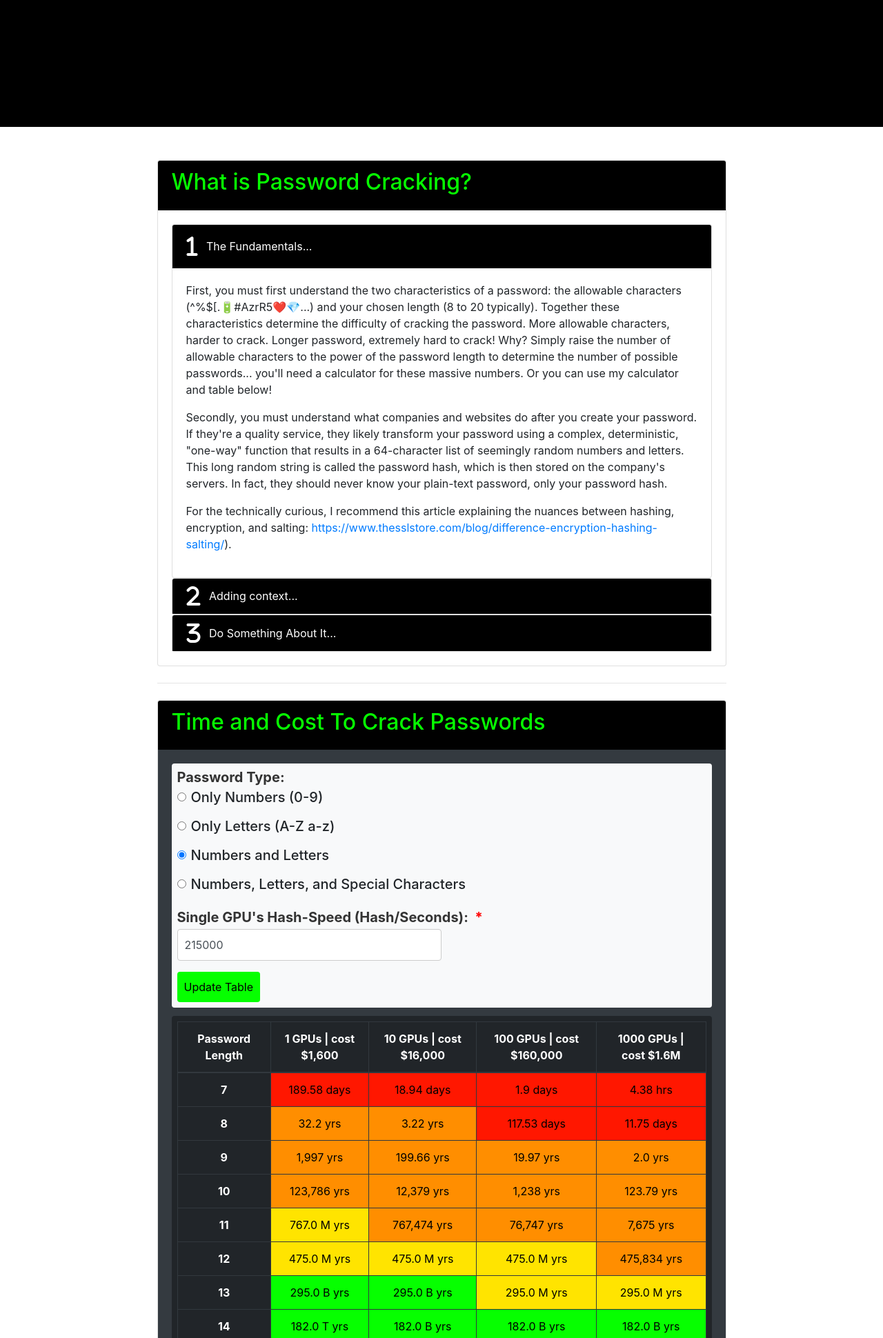
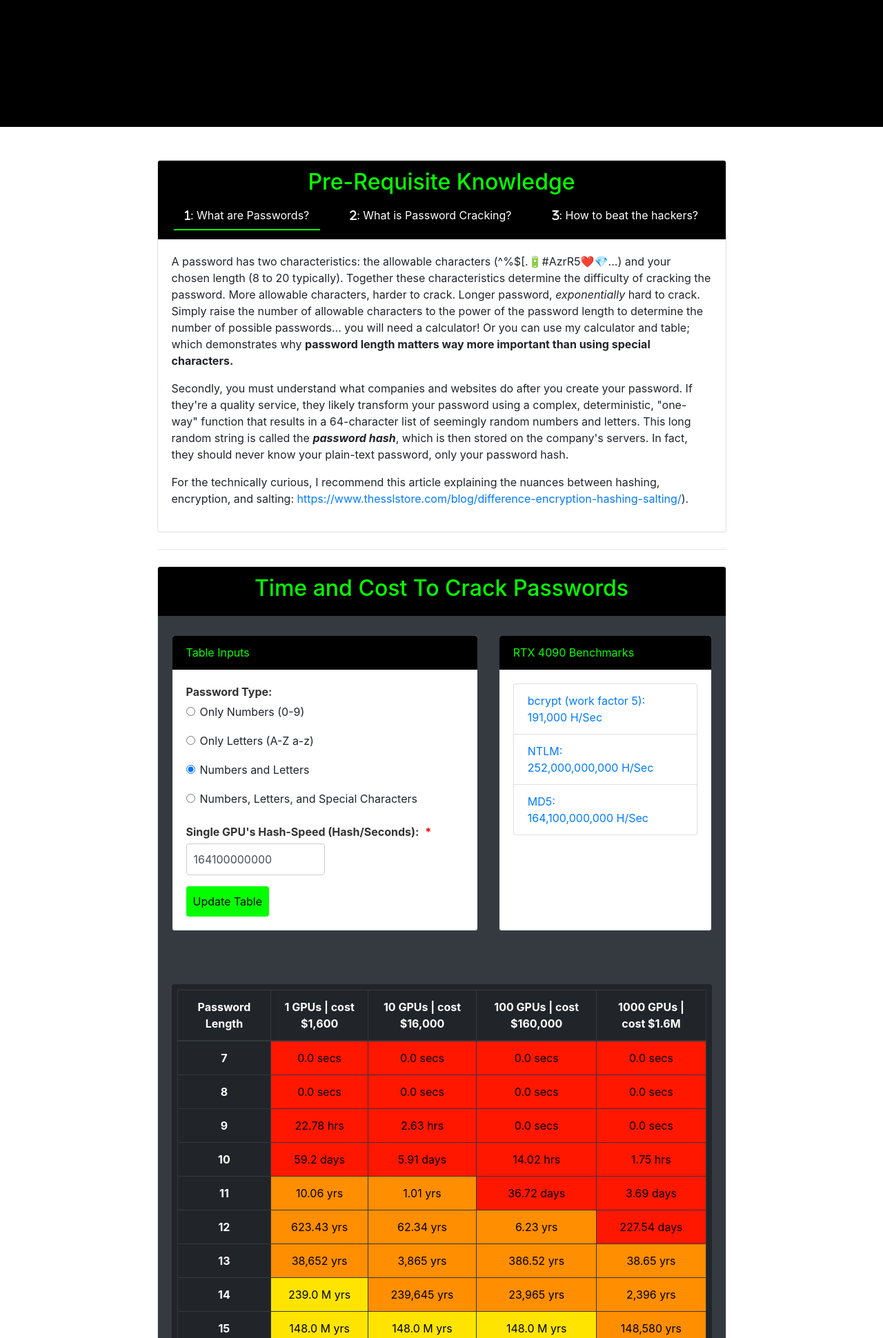
Before and after one commit to thomas-engels/password_size_matters, a Flask app: page / in a window 1280 px wide. Shown: the part 444-2384 px from the top of the page at 69% size. Run offline with Flask 3, Linux system fonts and the light colour scheme; some libraries are stand-ins or nearby versions.

Commit message:
Add navbar to first card

```diff
--- a/forms.py
+++ b/forms.py
@@ -4,11 +4,7 @@ from wtforms.validators import DataRequired
 
 
 class PasswordForm(FlaskForm):
-    # password_type_2 = SelectField("Password type",
-    #                             choices=[(1, 'Only Numbers (0-9)'), (2, 'Only Letters (A-Z a-z)'), (3, 'Numbers and Letters'),
-    #                                      (4, 'Numbers, Letters, and Special Characters')], default=3, validators=[DataRequired()])
     password_type = RadioField("Password Type:", choices=[(1, 'Only Numbers (0-9)'), (2, 'Only Letters (A-Z a-z)'), (3, 'Numbers and Letters'),
                                          (4, 'Numbers, Letters, and Special Characters')], default=3, validators=[DataRequired()])
-    hash_rate = IntegerField("Single GPU's Hash-Speed (Hash/Seconds): ", default=215000, validators=[DataRequired()])
+    hash_rate = IntegerField("Single GPU's Hash-Speed (Hash/Seconds): ", default=164100000000, validators=[DataRequired()])
     submit = SubmitField("Update Table")
-    # encryption_algo = SelectField('Select the password encryption algorithm')
--- a/main.py
+++ b/main.py
@@ -96,14 +96,14 @@ def create_time_cracking_df_table(password_type: int, hash_rate):
 @app.route('/', methods=['POST', 'GET'])
 def home():
     password_form = PasswordForm()
-    df = create_time_cracking_df_table(password_type_dict['3'], 215000)
+    df = create_time_cracking_df_table(password_type_dict['3'], 164100000000)
     df_table_html = df.to_html(classes=["table", "table-bordered", "table-dark", "table-responsive"],
                                col_space=3,
                                justify='center')
     soup = BeautifulSoup(df_table_html, 'html.parser')
     df_table_body = soup.find('tbody')
     pretty.pprint(df_table_body)
-    scroll_to = None
+    scroll = False
     if password_form.validate_on_submit():
         pwd_type = password_form.password_type.data
         hash_rate = password_form.hash_rate.data
@@ -116,8 +116,8 @@ def home():
         soup = BeautifulSoup(df_table_html, 'html.parser')
         df_table_body = soup.find('tbody')
         pretty.pprint(df_table_body)
-        scroll_to = 'main-section'
-    return render_template('index.html', table_body=df_table_body, form=password_form, scroll_to=scroll_to)
+        scroll = True
+    return render_template('index.html', table_body=df_table_body, form=password_form, scroll=scroll)
 
 
 @app.route("/contact", methods=["GET", "POST"])
--- a/static/css/styles.css
+++ b/static/css/styles.css
@@ -488,3 +488,34 @@ header.masthead .post-heading .meta a {
     text-decoration: none;
     color: white;
 }
+
+.introduction .card-body {
+    display: none;
+}
+.introduction .card-body.active {
+    display: block;
+}
+
+.introduction .card-header,
+#table-card-header {
+    position: -webkit-sticky; /* For Safari */
+    position: sticky;
+    top: 0;
+    z-index: 1;
+}
+
+.introduction .nav-pills .nav-link {
+    background-color: transparent;
+    border-radius: 0;
+    color: white;
+}
+
+.introduction .nav-pills .nav-link.active {
+    border-bottom: 2px #06FF00 solid;
+}
+
+.btn-primary:hover {
+    box-shadow: 0 12px 16px 0 rgba(0,0,0,0.24),0 17px 50px 0 rgba(0,0,0,0.19);
+    background-color: #06FF00;
+    color: black;
+}
--- a/static/js/scripts.js
+++ b/static/js/scripts.js
@@ -14,49 +14,39 @@ $(document).ready(function() {
   });
 });
 
+document.addEventListener("DOMContentLoaded", function() {
+    var links = document.querySelectorAll('.introduction .nav-link');
+    console.log(links);
+    var card_bodies = document.querySelectorAll('.introduction .card-body');
+    console.log(card_bodies);
+    var card = document.querySelector('.card');
+    console.log(card)
+    var table = document.querySelector('#main-section')
+    console.log(table)
+    var button = document.querySelector('.main .btn')
+    console.log(button)
 
-document.addEventListener('DOMContentLoaded', function () {
-    var first_section_button = document.querySelector("#headingOne button");
-    first_section_button.addEventListener('click', function(){
-        first_a = document.querySelector("#first-collapse")
-        console.log(first_a)
-        first_a.scrollIntoView()
+    links.forEach(function(link){
+        link.addEventListener('click', function(event){
+
+            event.preventDefault();
+
+            links.forEach(function(link){
+                link.classList.remove('active');
+            });
+
+            link.classList.add('active');
+
+            card_bodies.forEach(function(card_body){
+                card_body.classList.remove('active');
+            });
+
+            // Show Tab by querying the links target-attribute; which returns the target card body element
+            var target = document.querySelector(link.getAttribute('data-target'));
+            // Simply add the target card body element
+            target.classList.add('active');
+
+            card.scrollIntoView({ behavior: 'smooth' });
+        });
     });
-    var second_section_button = document.querySelector("#headingTwo button");
-    second_section_button.addEventListener('click', function(){
-        second_a = document.getElementById("#second-collapse")
-        second_a.scrollIntoView()
-    });
-    var third_section_button = document.querySelector("#headingThree button");
-    third_section_button.addEventListener('mouseover', function(){
-        third_a = document.getElementById("#third-collapse")
-        third_a.scrollIntoView()
-    });
-
-//    // Smooth scroll to #headingOne on click over button in #headingOne
-//    var button_1 = document.querySelector('#headingOne .btn');
-//    button_1.addEventListener('click', function() {
-//        var targetElement = document.getElementById('headingOne');
-//        if (targetElement) {
-//            targetElement.scrollIntoView({ behavior: 'smooth', block: 'start' });
-//        }
-//    });
-//    // Smooth scroll to #headingTwo on click over button in #headingTwo
-//    var button_2 = document.querySelector('#headingTwo .btn');
-//    button_2.addEventListener('click', function() {
-//        var targetElement = document.getElementById('headingTwo');
-//        if (targetElement) {
-//            targetElement.scrollIntoView({ behavior: 'smooth', block: 'start' });
-//        }
-//    });
-//
-//    var button_3 = document.querySelector('#headingThree .btn');
-//    button_3.addEventListener('click', function() {
-//        var targetElement = document.getElementById('headingThree');
-//        if (targetElement) {
-//            targetElement.scrollIntoView({ behavior: 'smooth', block: 'start' });
-//        }
-//    });
-
-    // Add more event listeners for other buttons as needed
 });
--- a/templates/index.html
+++ b/templates/index.html
@@ -1,18 +1,18 @@
 {% include "header.html" %}
 {% from "bootstrap5/form.html" import render_form %}
 {% block content %}
-{% if scroll_to == 'main-section' %}
+{% if scroll == True %}
 <script>
-    window.onload = function() {
-        document.getElementById('main-section').scrollIntoView();
-    };
+    document.addEventListener("DOMContentLoaded", function(){
+        var table = document.querySelector('#main-section')
+        table.scrollIntoView();
+    });
 </script>
 {% endif %}
 <header
         class="masthead"
         style="background: black"
 >
-<!--        linear-gradient(to right, #FF1700, #FF8E00, #FFE400, #06FF00);"-->
     <div class="container position-relative px-4 px-lg-5">
         <div class="row gx-4 gx-lg-5 justify-content-center">
             <div class="col-md-9">
@@ -24,71 +24,62 @@
         </div>
     </div>
 </header>
-<div class="container">
+<div class="container introduction">
     <div class="row justify-content-center">
         <div class="col-md-9">
-            <div class="card">
-                <div class="card-header"><h2>What is Password Cracking?</h2></div>
-                <div class="card-body">
+            <div class="card text-center">
+                <div class="card-header">
+                    <h2>Pre-Requisite Knowledge</h2>
+                    <ul class="nav nav-pills card-header-pills justify-content-around">
+                        <li class="nav-item">
+                            <a class="nav-link active" href="#" data-target="#tab-1"><i class="fa-solid fa-1"></i>: What are Passwords?</a>
+                        </li>
+                        <li class="nav-item">
+                            <a class="nav-link" href="#" data-target="#tab-2"><i class="fa-solid fa-2"></i>: What is Password Cracking?</a>
+                        </li>
+                        <li class="nav-item">
+                            <a class="nav-link" href="#" data-target="#tab-3"><i class="fa-solid fa-3"></i>: How to beat the hackers?</a>
+                        </li>
+                    </ul>
+                </div>
+                <div class="card-body text-left active" id="tab-1">
                     <div class="card-text">
-                        <div id="accordion">
-                <div class="card explanations section-1">
-                    <div class="card-header" id="headingOne">
-                        <h5 class="mb-0">
-                            <button class="btn btn-link pl-0 rounded" data-toggle="collapse" data-target="#collapseOne"
-                                    aria-expanded="true" aria-controls="collapseOne">
-                                <i class="fa-solid fa-1 fa-2xl pr-2"></i>
-                                The Fundamentals...
-                            </button>
-                        </h5>
-                    </div>
-                    <div id="collapseOne" class="collapse show" aria-labelledby="headingOne" data-parent="#accordion">
-                        <div class="card-body">
-                            <a id="first-collapse"></a>
-                            <p>First, you must first understand the two characteristics of a password: the allowable
+                    <p>A password has two characteristics: the allowable
                         characters
                         (^%$[.🔋#AzrR5❤️💎...) and your chosen length (8 to 20 typically).
                         Together these characteristics determine the difficulty of cracking the password. More
-                                allowable characters, harder to crack. Longer password, extremely hard to crack! Why?
+                        allowable characters, harder to crack. Longer password, <em>exponentially</em> hard to crack.
                         Simply raise the number of allowable characters to the power of the password length to
-                                determine the number of possible passwords... you'll need a calculator for these massive numbers.
-                                Or you can use my calculator and table below!
+                        determine the number of possible passwords... you will need a calculator! Or you can use my calculator and table;
+                        which demonstrates why <strong>password length matters way more important than using special characters.</strong>
                     </p>
                     <p>
                         Secondly, you must understand what companies and websites do after you create your
-                                password. If they're a quality service, they likely transform your password using a complex, deterministic,
+                        password. If they're a quality service, they likely transform your password using a complex,
+                        deterministic,
                         "one-way" function that results in a 64-character list of seemingly random numbers and
-                                letters. This long random string is called the password hash, which is then stored on the company's servers.
+                        letters. This long random string is called the <strong><em>password hash</em></strong>, which is then stored on the
+                        company's servers.
                         In fact, they should never know your plain-text password, only your password hash.
                     </p>
                     <p>
-                                For the technically curious, I recommend this article explaining the nuances between hashing, encryption, and salting: <a href="https://www.thesslstore.com/blog/difference-encryption-hashing-salting/">https://www.thesslstore.com/blog/difference-encryption-hashing-salting/</a>).
+                        For the technically curious, I recommend this article explaining the nuances between hashing,
+                        encryption, and salting: <a
+                            href="https://www.thesslstore.com/blog/difference-encryption-hashing-salting/">https://www.thesslstore.com/blog/difference-encryption-hashing-salting/</a>).
                     </p>
                     </div>
                 </div>
-                </div>
-                <div class="card explanations section-2">
-                    <div class="card-header" id="headingTwo">
-                        <h5 class="mb-0">
-                            <button class="btn btn-link p-0" data-toggle="collapse" data-target="#collapseTwo"
-                                    aria-expanded="true" aria-controls="collapseTwo">
-                                <i class="fa-solid fa-2 fa-2xl pr-2"></i>
-                               Adding context...
-                            </button>
-                        </h5>
-                    </div>
-                    <div id="collapseTwo" class="collapse" aria-labelledby="headingTwo" data-parent="#accordion">
-                        <div class="card-body">
-                            <a id="second-collapse"></a>
+                <div class="card-body text-left" id="tab-2">
+                    <div class="card-text text-left">
                         <p>
                             Let's assume your favorite company just suffered a major data breach (e.g., TicketMaster
-                                in June 2024) and the hackers stole millions of users password hashes.
+                            in June 2024) and the hackers stole millions of password hashes.
                             The hackers have two choices now: sell the password hashes on the dark web or start
                             doing lots of math. By "Math", I'm referring to hackers generating millions and
                             millions of password hashes with the hope of finding a match from the data breach's
                             hashes.
                             If a match is found, then the hacker simply looks at what plain-text password generated
-                                the matching hash and boom--password cracked!
+                            the matching hash, password cracked!
                             This is "Password Cracking": generating password hashes and discovering matches from the
                             data breach.
                         </p>
@@ -119,42 +110,37 @@
                         </p>
                     </div>
                 </div>
-                </div>
-                <div class="card explanations section-3">
-                    <div class="card-header" id="headingThree">
-                        <h5 class="mb-0">
-                            <button class="btn btn-link p-0" data-toggle="collapse" data-target="#collapseThree"
-                                    aria-expanded="true" aria-controls="collapseThree">
-                                <i class="fa-solid fa-3 fa-2xl pr-2"></i>
-                                Do Something About It...
-                            </button>
-                        </h5>
-                    </div>
-
-                    <div id="collapseThree" class="collapse" aria-labelledby="headingThree" data-parent="#accordion">
-                        <div class="card-body">
-                            <a id="third-collapse"></a>
+                <div class="card-body text-left" id="tab-3">
+                    <h5 class="card-title">Protect Yourself</h5>
+                    <div class="card-text text-left">
                         <p>
                             So what's the takeaway? Long passwords (15-20) and NEVER re-using them will make you
-                                highly resilient to hackers. Cracking such a long password simply isn't worth the hacker's time and money.
+                            highly resilient to hackers. Cracking such a long password simply isn't worth the hacker's
+                            time and money.
                             And even if they manage to crack it, their access will be limited to a single service.
                         </p>
                         <h5>How do you always generate long passwords and NEVER re-use them?</h5>
                         <h5 style="color: green;">A Password Manager!</h5>
                         <p>
-                                KeeperSecurity (<a href="https://www.keepersecurity.com/">https://www.keepersecurity.com/</a>) is my preferred Password Manager.
-                                At less than $3 per month, I enjoy advanced encryption standards, dark web monitoring, integrations to every OS and device,
+                            KeeperSecurity (<a
+                                href="https://www.keepersecurity.com/">https://www.keepersecurity.com/</a>) is my
+                            preferred Password Manager.
+                            At less than $3 per month, I enjoy advanced encryption standards, dark web monitoring,
+                            integrations to every OS and device,
                             off-the-grid/airplane mode usage, family plans, and numerous other security benefits.
-                                To find the best fit for you, I recommend you research a few other excellent Password Managers like
+                            To find the best fit for you, I recommend you research a few other excellent Password
+                            Managers like
                             <a href="https://1password.com/">https://1password.com/</a>,
-                                <a href="https://bitwarden.com/">https://bitwarden.com/</a>, and <a href="https://nordpass.com/">https://nordpass.com/</a>.
+                            <a href="https://bitwarden.com/">https://bitwarden.com/</a>, and <a
+                                href="https://nordpass.com/">https://nordpass.com/</a>.
                         </p>
                         <p>
                             The peace of mind is invaluable, plus you’re not wasting your time resetting passwords.
                             Please please please help make the internet safer for everyone by using a Password Manager.
                         </p>
                         <p>
-                                <em>Disclaimer: This not an advertisement for Keeper and I am not being paid by Keeper to endorse them on my website.</em>
+                            <em>Disclaimer: This not an advertisement for Keeper and I am not being paid by Keeper to
+                                endorse them on my website.</em>
                         </p>
                     </div>
                 </div>
@@ -162,24 +148,53 @@
         </div>
     </div>
 </div>
-            </div>
-        </div>
-    </div>
+<div class="container">
     <div class="row justify-content-center my-2">
         <div class="col-md-9">
             <hr>
         </div>
     </div>
-    <div class="row d-flex justify-content-center my-2">
+    <div class="row d-flex justify-content-center my-2 main">
         <div class="col-md-9">
             <div class="card">
-                <div class="card-header"><h2>Time and Cost To Crack Passwords</h2></div>
+                <div class="card-header text-center" id="table-card-header"><h2>Time and Cost To Crack Passwords</h2></div>
                 <div class="card-body bg-dark">
-                    <h5 class="card-title bg-light p-2 rounded" id="table-form">
+                    <div class="row">
+                        <div class="col-sm-12 col-md-7 mt-2">
+                            <div class="card border-dark h-100">
+                                <div class="card-header">
+                                    Table Inputs
+                                </div>
+                                <div class="card-body">
                                      {{ render_form(form, novalidate=True, button_map={"search": "primary"}) }}
-                    </h5>
-                    <a id="main-section"></a>
-                    <table border="1" class="dataframe table table-bordered table-dark table-responsive p-2 rounded">
+                                </div>
+                            </div>
+                        </div>
+                        <div class="col-sm-6 col-md-5 mt-2">
+                            <div class="card border-dark h-100">
+                            <div class="card-header">
+                                RTX 4090 Benchmarks
+                            </div>
+                            <div class="card-body">
+                                <ul class="list-group">
+                                    <li class="list-group-item"><a
+                                            href="https://gist.github.com/Chick3nman/32e662a5bb63bc4f51b847bb422222fd">bcrypt (work factor
+                                        5):  <br> 191,000 H/Sec</a></li>
+                                    <li class="list-group-item"><a
+                                            href="https://www.synercomm.com/blog/password-hash-cracking-with-the-nvidia-rtx-4090/">NTLM:
+                                        <br> 252,000,000,000 H/Sec</a></li>
+                                    <li class="list-group-item"><a
+                                            href="https://www.hivesystems.com/blog/are-your-passwords-in-the-green-2023?utm_source=2024post">MD5:
+                                        <br> 164,100,000,000 H/Sec</a></li>
+                                </ul>
+                            </div>
+                        </div>
+                        </div>
+                    </div>
+                    <a id="main-section">
+                        <h4 style="color: transparent">space</h4>
+                    </a>
+                    <table border="1" class="dataframe table table-bordered table-dark table-responsive p-2 rounded mt-5">
                         <thead>
                             <tr style="text-align: center;">
                                 <th style="min-width: 3px;">Password Length</th>
```
Lines whose indentation alone changed are shown as unchanged.
